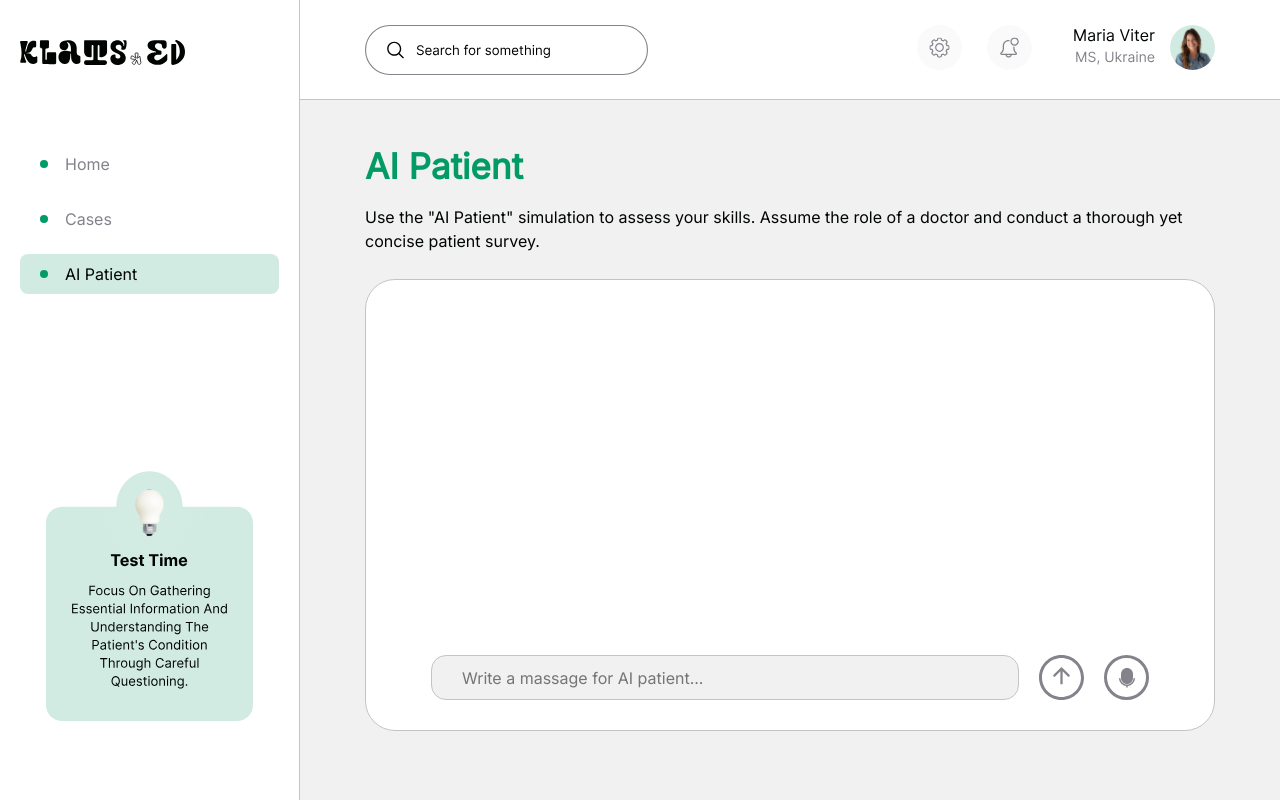
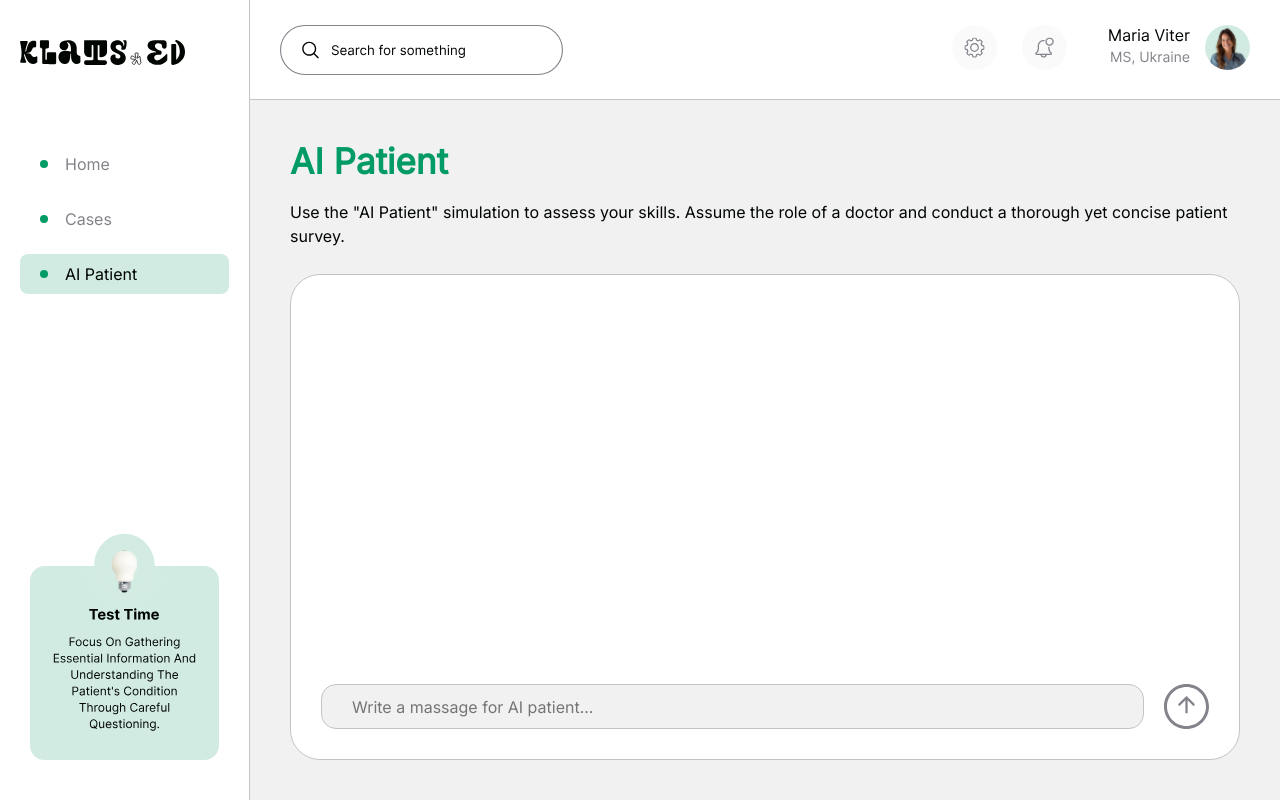
Before and after one commit to iamsokol/my-test-chatbot, a Next.js app: page / in a window 1280 px wide. Built offline with nearby package versions, Linux system fonts and the light colour scheme.

Commit message:
update styles

```diff
--- a/src/components/Aside/Aside.module.scss
+++ b/src/components/Aside/Aside.module.scss
@@ -1,5 +1,5 @@
 .container {
-  width: 300px;
+  width: 250px;
   height: 100vh;
   background: #ffffff;
   border-right: 1px solid #c4c4c4;
@@ -62,10 +62,11 @@
 }
 
 .board {
-  margin-bottom: 35px;
   text-align: center;
 
   img {
-    width: 80%;
+    width: 90%;
+    display: block;
+    margin: 0 auto;
   }
 }
--- a/src/components/Chatbot/Chatbot.module.scss
+++ b/src/components/Chatbot/Chatbot.module.scss
@@ -1,7 +1,7 @@
 .container {
   height: calc(100vh - 100px);
   background: #f1f1f1;
-  padding: 45px 65px 75px 65px;
+  padding: 40px;
   display: flex;
   flex-direction: column;
   gap: 26px;
@@ -11,7 +11,7 @@
   }
 
   @media (max-width: 700px) {
-    padding: 15px 30px;
+    padding: 15px;
     height: calc(100vh - 70px);
   }
 }
@@ -50,8 +50,9 @@
 .dialog {
   display: flex;
   flex-direction: column;
+  height: 100%;
   gap: 30px;
-  padding: 30px 65px;
+  padding: 30px;
   background: #ffffff;
   border: 1px solid #c4c4c4;
   border-radius: 30px;
@@ -112,12 +113,6 @@
   width: 45px;
   height: 45px;
   border-radius: 50%;
-
-  &:last-child {
-    @media (max-width: 900px) {
-      display: none;
-    }
-  }
 
   img {
     width: 100%;
--- a/src/components/Chatbot/index.tsx
+++ b/src/components/Chatbot/index.tsx
@@ -118,9 +118,6 @@ const Chatbot: React.FC = () => {
           <button className={styles.button} onClick={sendMessage}>
             <img src={send.src} alt="send" />
           </button>
-          <button className={styles.button}>
-            <img src={voice.src} alt="voice" />
-          </button>
         </div>
       </div>
     </div>
--- a/src/components/Header/Header.module.scss
+++ b/src/components/Header/Header.module.scss
@@ -1,7 +1,7 @@
 .container {
   width: 100%;
   height: 100px;
-  padding: 30px 65px;
+  padding: 30px;
   border-bottom: 1px solid #c4c4c4;
   display: flex;
   justify-content: space-between;
--- a/src/components/Main/Main.module.scss
+++ b/src/components/Main/Main.module.scss
@@ -4,7 +4,7 @@
 
 .section {
   display: flex;
-  width: calc(100vw - 300px);
+  width: calc(100vw - 250px);
   flex-direction: column;
   height: 100vh;
   position: relative;
```
